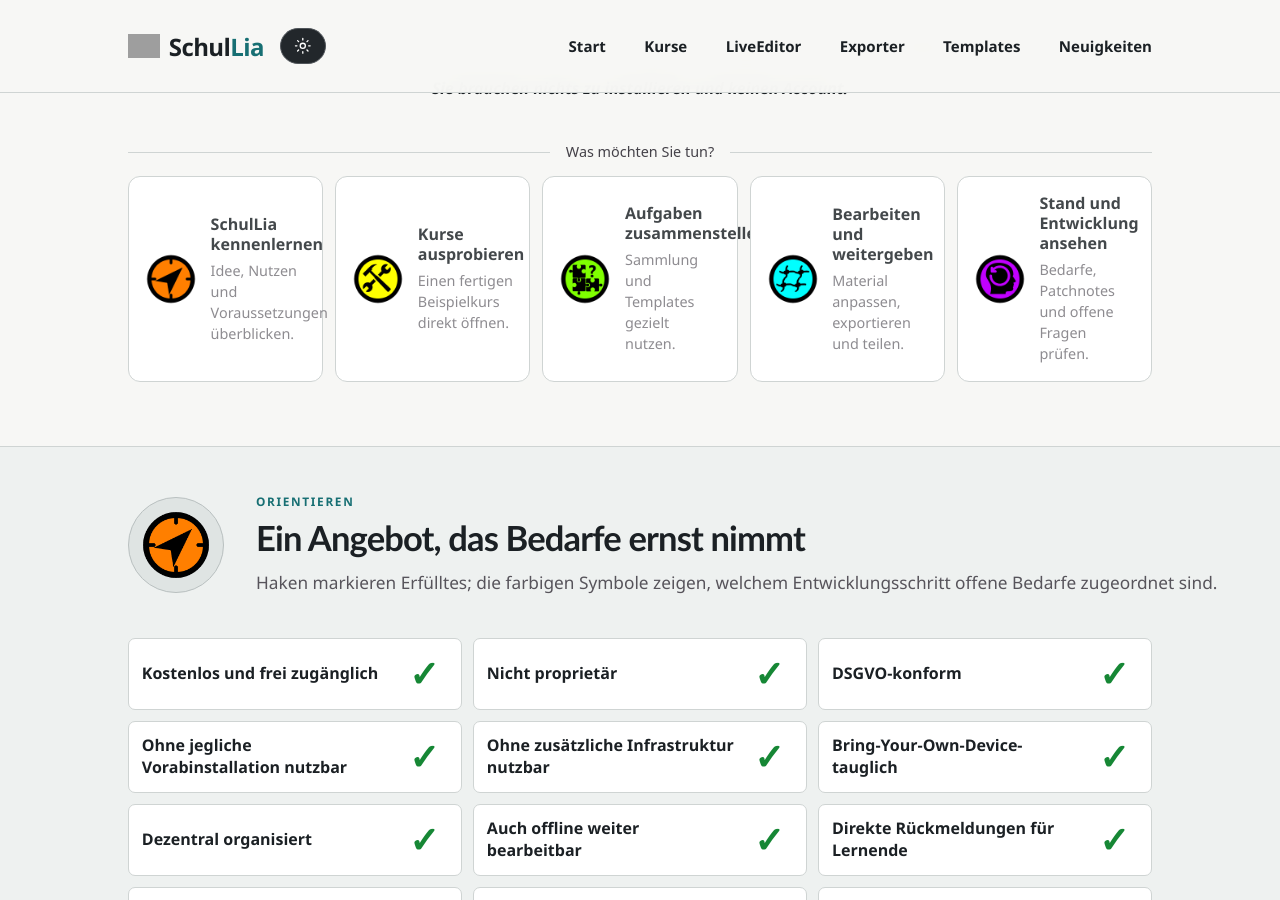
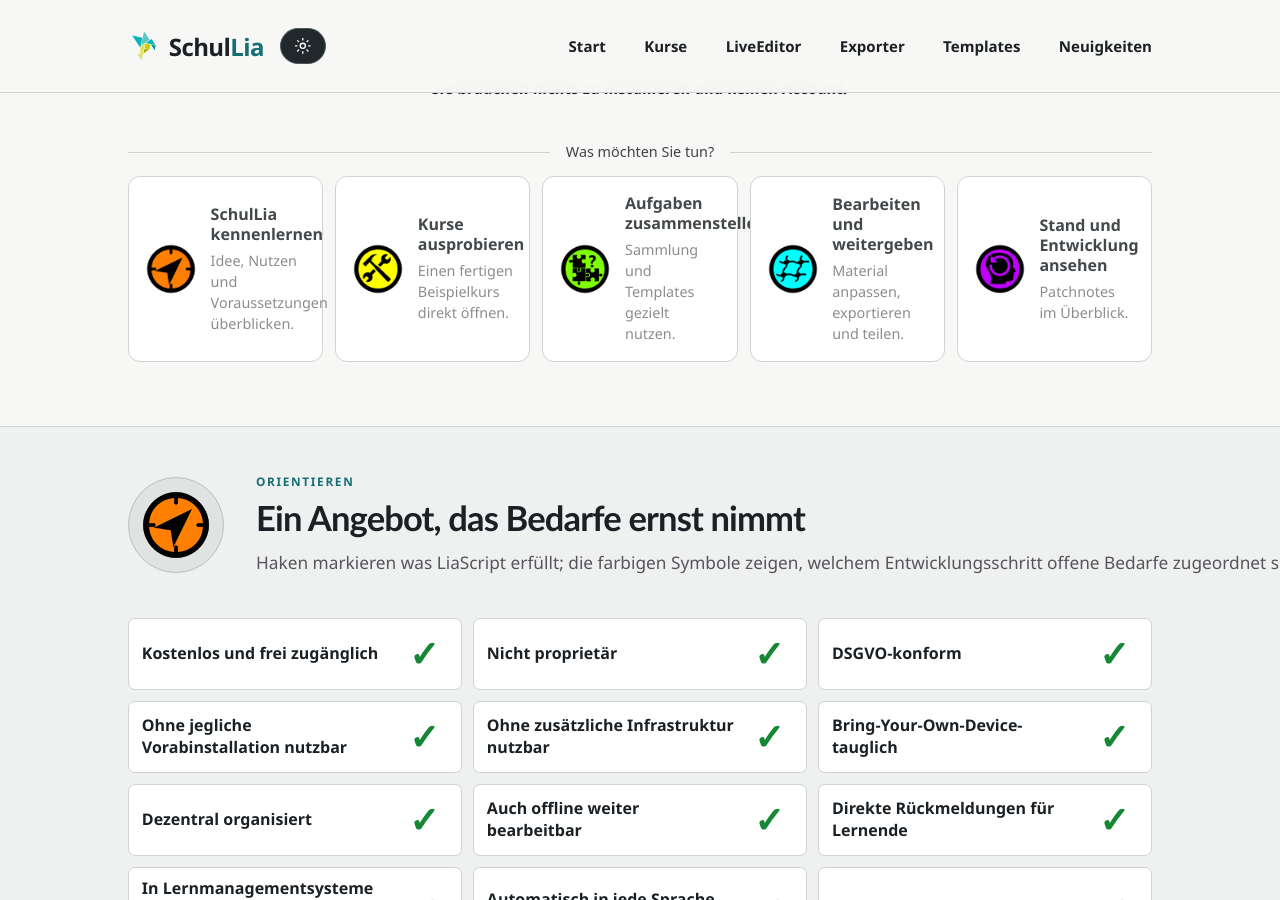
Before and after one commit to SchulLia/SchulLia.github.io, a Jekyll site: the page built from index.html, in a window 1280 px wide and 900 px high, scrolled down 387 px. Built offline with Jekyll 4.4.1, drawn with Linux system fonts in a browser that asks for light colours; grey boxes are pictures that could not be loaded.

Commit message:
LiaScript-Logo spiegeln und Startseitentexte aktualisieren

```diff
--- a/_includes/footer.html
+++ b/_includes/footer.html
@@ -4,7 +4,7 @@
       <a class="brand brand--footer" href="/">
         <img
           class="brand__logo"
-          src="https://raw.githubusercontent.com/LiaScript/LiaScript/development/static/icon.svg"
+          src="/assets/img/liascript-icon-mirrored.svg"
           width="32"
           height="32"
           alt=""
--- a/_includes/header.html
+++ b/_includes/header.html
@@ -4,7 +4,7 @@
       <a class="brand" href="/" aria-label="SchulLia – Startseite">
         <img
           class="brand__logo"
-          src="https://raw.githubusercontent.com/LiaScript/LiaScript/development/static/icon.svg"
+          src="/assets/img/liascript-icon-mirrored.svg"
           width="32"
           height="32"
           alt=""
--- a/_layouts/default.html
+++ b/_layouts/default.html
@@ -30,7 +30,7 @@
     <meta property='og:description' content='{{ page.description | default: site.description | escape }}'>
     <meta property='og:url' content='{{ page.url | absolute_url }}'>
     <meta property='og:image' content='{{ site.url }}/assets/img/social-card.svg'>
-    <link rel='icon' href='https://raw.githubusercontent.com/LiaScript/LiaScript/development/static/icon.svg' type='image/svg+xml'>
+    <link rel='icon' href='/assets/img/liascript-icon-mirrored.svg' type='image/svg+xml'>
     <link rel='alternate' type='application/atom+xml' title='SchulLia-Patchnotes' href='/feed.xml'>
     <link rel='stylesheet' href='/assets/css/main.css'>
     <link rel='stylesheet' href='/assets/css/liascript-theme.css?v={{ site.time | date: '%s' }}'>
--- a/index.html
+++ b/index.html
@@ -93,7 +93,7 @@ body_class: home
             <img class='start-card__icon' src='/pics/Reflekt.png' alt='' width='52' height='52' />
             <span class='start-card__content'>
               <strong>Stand und Entwicklung ansehen</strong>
-              <span class='start-card__copy'>Bedarfe, Patchnotes und offene Fragen prüfen.</span>
+              <span class='start-card__copy'> Patchnotes im Überblick.</span>
             </span>
           </a>
         </li>
@@ -112,7 +112,7 @@ body_class: home
         <p class='eyebrow'>Orientieren</p>
         <h2 id='orientieren-title'>Ein Angebot, das Bedarfe ernst nimmt</h2>
         <p class='journey-heading__intro'>
-          Haken markieren Erfülltes; die farbigen Symbole zeigen, welchem
+          Haken markieren  was LiaScript erfüllt; die farbigen Symbole zeigen, welchem
           Entwicklungsschritt offene Bedarfe zugeordnet sind.
         </p>
       </div>
```
Also changed, not shown: assets/img/liascript-icon-mirrored.svg (added).
